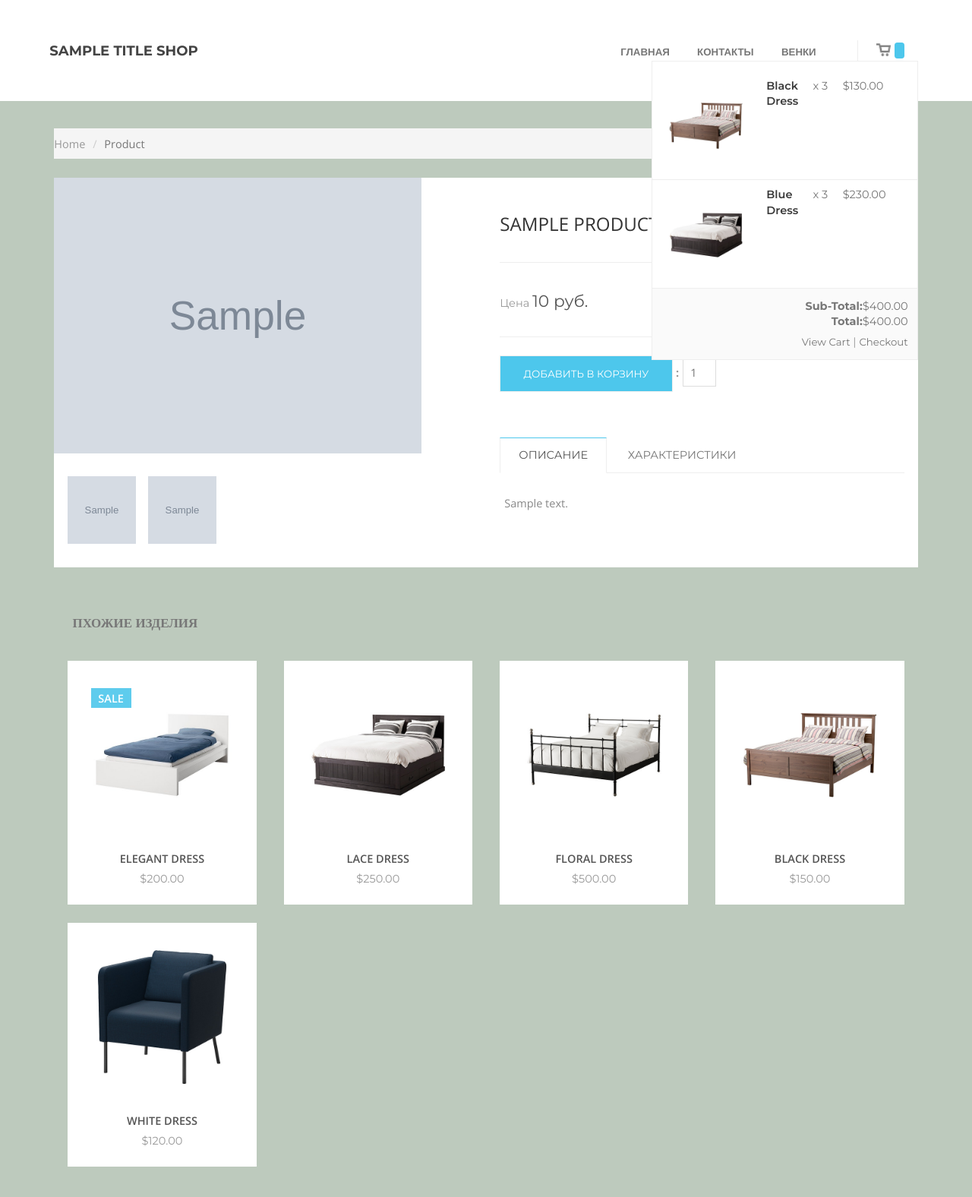
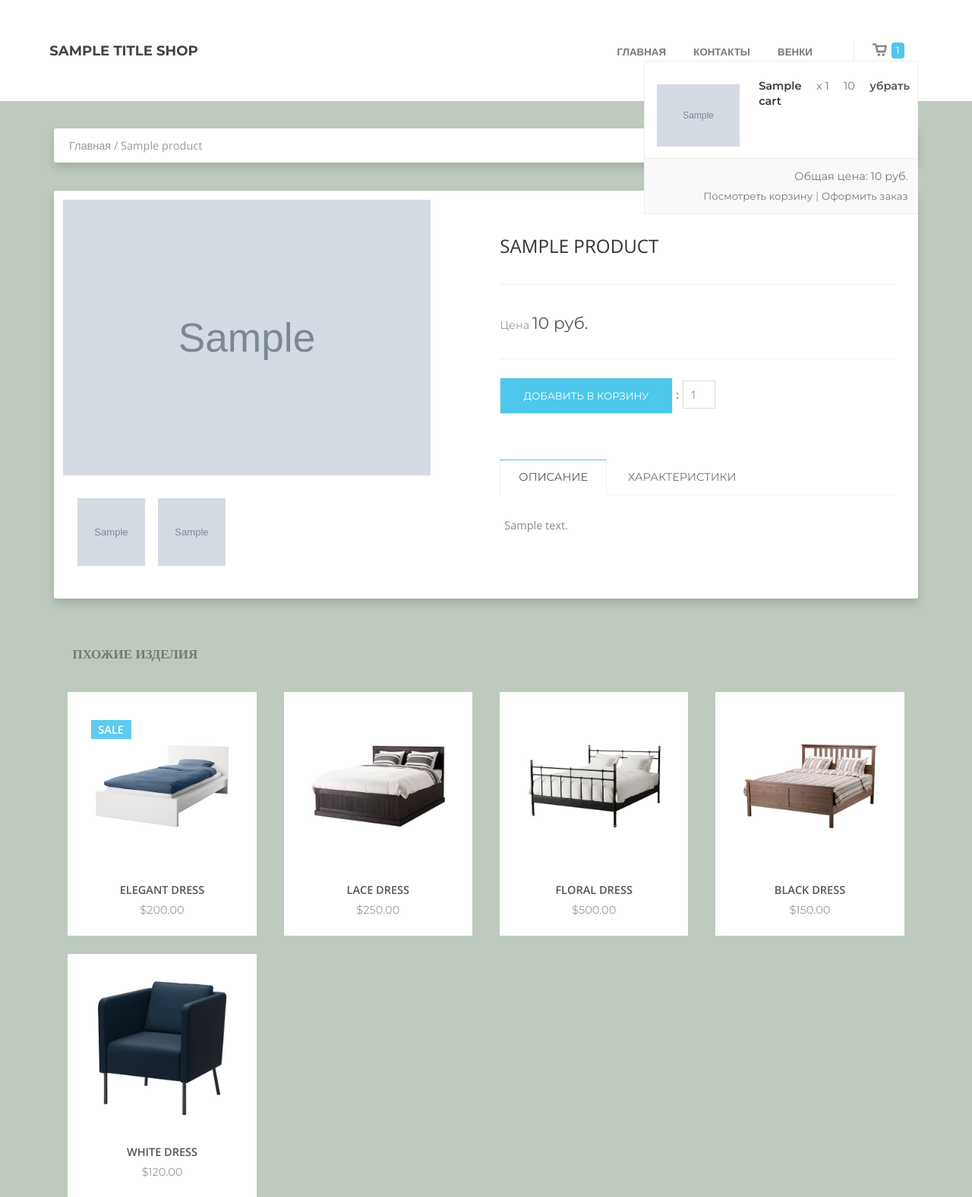
Before and after one commit to arzaev/shop_business, a Django app: template ritualkrsk/shop/templates/product_detail.html in a window 1280 px wide, after a click that opens the changed part. Shown: the top 1576 px of the page at 76% size. Run offline with Django 3.2, Linux system fonts and the light colour scheme; the template is opened without the code that fills it: most values are stand-ins (such as "Sample title", 1, 10 or a date in 2020); grey boxes marked "Sample" are stand-in pictures; some libraries are stand-ins or nearby versions.

Commit message:
update cart

```diff
--- a/ritualkrsk/ritualkrsk/settings.py
+++ b/ritualkrsk/ritualkrsk/settings.py
@@ -16,6 +16,8 @@ import os
 
 # Build paths inside the project like this: BASE_DIR / 'subdir'.
 BASE_DIR = Path(__file__).resolve().parent.parent
+
+CART_SESSION_ID = 'cart'
 
 
 # Quick-start development settings - unsuitable for production
--- a/ritualkrsk/shop/admin.py
+++ b/ritualkrsk/shop/admin.py
@@ -1,6 +1,8 @@
 from django.contrib import admin
+from .models import Product, ProductCategory, ProductSubCategory, ProductPhoto
+from ritualkrsk import config
 
-from .models import Product, ProductCategory, ProductSubCategory, ProductPhoto
+admin.site.site_header = "Shop admin"
 
 
 class ProductPhotoInline(admin.StackedInline):
--- a/ritualkrsk/shop/templates/base.html
+++ b/ritualkrsk/shop/templates/base.html
@@ -16,7 +16,7 @@
 	<title>{{ title_shop }}</title>
 </head>
 <body>
-<div class="page-container">
+<div class="page-container" style="background:{{ BG_COLOR}};">
     <div class="header">
 			<nav class="navbar container">
 
@@ -44,42 +44,34 @@
 
                     <ul class="nav navbar-right cart">
                       <li class="dropdown">
-					<a href="cart.html" class="dropdown-toggle" data-toggle="dropdown"><span></span></a>
+					<a href="cart.html" class="dropdown-toggle" data-toggle="dropdown"><span>{{ cart|length }}</span></a>
 					<div class="cart-info dropdown-menu">
 						<table class="table">
 							<thead>
 							</thead>
 							<tbody>
+								{% for pr in cart %}
 								<tr>
-									<td class="image"><img alt="IMAGE" class="img-responsive" src="products/dress33.jpg"></td>
-									<td class="name"><a href="project.html">Black Dress</a></td>
-									<td class="quantity">x&nbsp;3</td>
-									<td class="total">$130.00</td>
-									<td class="remove"><img src="image/remove-small.png" alt="Remove" title="Remove"></td>
+									<td class="image"><img alt="IMAGE" class="img-responsive" src="{{ pr.image }}"></td>
+									<td class="name"><a href="/{{ pr.id }}/">{{ pr.name }}</a></td>
+									<td class="quantity">x&nbsp;{{ pr.count }}</td>
+									<td class="total">{{ pr.price }}</td>
+									<td class="remove"><a onclick="removeCart('{{ pr.id }}');" href="">убрать</a></td>
 								</tr>
-								<tr>
-									<td class="image"><img alt="IMAGE" class="img-responsive" src="products/dress11.jpg"></td>
-									<td class="name"><a href="project.html">Blue Dress</a></td>
-									<td class="quantity">x&nbsp;3</td>
-									<td class="total">$230.00</td>
-									<td class="remove"><img src="image/remove-small.png" alt="Remove" title="Remove"></td>
-								</tr>
+								{% endfor %}
 							</tbody>
 						</table>
 						<div class="cart-total">
+							<input type="hidden" id="csrf" value="{{ csrf_token }}">
 						  <table>
 							 <tbody>
 								<tr>
-								  <td><b>Sub-Total:</b></td>
-								  <td>$400.00</td>
-								</tr>
-								<tr>
-								  <td><b>Total:</b></td>
-								  <td>$400.00</td>
+								  <td>Общая цена:&nbsp;</td>
+								  <td>{{ general_price }} руб.</td>
 								</tr>
 							</tbody>
 						  </table>
-						  <div class="checkout"><a href="cart.html" class="ajax_right">View Cart</a> | <a href="checkout.html" class="ajax_right">Checkout</a></div>
+						  <div class="checkout"><a href="cart.html" class="ajax_right">Посмотреть корзину</a> | <a href="checkout.html" class="ajax_right">Оформить заказ</a></div>
 						</div>
 					</div>
 			      </li>
@@ -140,6 +132,7 @@
 <script type="text/javascript" src="{% static 'js/camera.js' %}"></script>
 <script type="text/javascript" src="{% static 'js/sapphire.js' %}"></script>
 <script type="text/javascript" src="{% static 'js/cloud-zoom.1.0.3.js' %}"></script>
+<script type="text/javascript" src="{% static 'js/cart.js' %}"></script>
 <script>
 		$(document).ready( function()
 		{
--- a/ritualkrsk/shop/templates/pagination.html
+++ b/ritualkrsk/shop/templates/pagination.html
@@ -1,4 +1,4 @@
-<ul class="pagination">
+<ul class="pagination ">
     {% if page_obj.has_previous %}
         {% if page_obj.number|add:'-3' > 1 %}
             <li class="pagination__item">
--- a/ritualkrsk/shop/templates/product_detail.html
+++ b/ritualkrsk/shop/templates/product_detail.html
@@ -2,12 +2,11 @@
 {% load static %}
 {% block content %}
 <div class="container">
-		    <ul class="breadcrumb prod">
-			    <li><a href="index.html">Home</a> <span class="divider"></span></li>
-				<li class="active">Product</li>
+		    <ul class="breadcrumb prod shadow p-3 mb-5 bg-white rounded">
+			    <li><a href="{% url 'home' %}"> &nbsp;&nbsp;Главная</a> <span class="divider"> /</span> {{ product.name }}</li>
 		    </ul>
 
-		<div class="row product-info">
+		<div class="row product-info shadow p-3 mb-5 bg-white rounded">
 		    <div class="col-md-6">
 
 				<div class="image"><a class="cloud-zoom" rel="adjustX: 0, adjustY:0" id='zoom1' href="#" title="Nano"><img src="{{ product.main_image.url }}" title="Nano" alt="Nano" id="image" /></a></div>
@@ -33,8 +32,9 @@
 					<div class="line"></div>
 
 					<form class="form-inline">
-						<button class="btn btn-primary" type="button">Добавить в корзину</button>
-						<label>:</label> <input type="text" placeholder="1" class="col-md-1">
+						<button class="btn btn-primary" type="button" onclick="addCart();">Добавить в корзину</button>
+						<input type="hidden" id="idProduct" value="{{ product.id }}">
+						<label>:</label> <input type="text" placeholder="1" class="col-md-1" id="countProduct" value="1">
 					</form>
 
 					<div class="tabs">
@@ -165,6 +165,7 @@
 <script type="text/javascript" src="{% static 'js/camera.js' %}"></script>
 <script type="text/javascript" src="{% static 'js/sapphire.js' %}"></script>
 <script type="text/javascript" src="{% static 'js/cloud-zoom.1.0.3.js' %}"></script>
+<script type="text/javascript" src="{% static 'js/cart.js' %}"></script>
 <script>
 $.fn.CloudZoom.defaults = {
 	zoomWidth:"auto",
--- a/ritualkrsk/shop/urls.py
+++ b/ritualkrsk/shop/urls.py
@@ -5,5 +5,7 @@ from . import views
 urlpatterns = [
     path(r'', views.ProductListView.as_view(), name='home'),
     path('filter/', views.FilterProductListView.as_view(), name='filter'),
-    path('<int:pk>/', views.ProductDetailView.as_view())
+    path('<int:pk>/', views.ProductDetailView.as_view()),
+    path('add_product/', views.add_product_to_cart, name="add_product_to_cart"),
+    path('remove_product/', views.remove_product_from_cart, name="remove_product_from_cart"),
 ]
--- a/ritualkrsk/static/css/style.css
+++ b/ritualkrsk/static/css/style.css
@@ -3014,3 +3014,76 @@ ul.autocomplete li img
 .dropdown-submenu>a:after{display:block;content:" ";float:right;width:0;height:0;border-color:transparent;border-style:solid;border-width:5px 0 5px 5px;border-left-color:#cccccc;margin-top:5px;margin-right:-10px;}
 .dropdown-submenu:hover>a:after{border-left-color:#ffffff;}
 .dropdown-submenu.pull-left{float:none;}.dropdown-submenu.pull-left>.dropdown-menu{left:-100%;margin-left:10px;-webkit-border-radius:6px 0 6px 6px;-moz-border-radius:6px 0 6px 6px;border-radius:6px 0 6px 6px;}
+
+element.style {
+}
+.p-3 {
+    padding: 1rem!important;
+}
+.mb-5, .my-5 {
+    margin-bottom: 3rem!important;
+}
+.shadow {
+    box-shadow: 0 .5rem 1rem rgba(0,0,0,.15)!important;
+}
+.rounded {
+    border-radius: .25rem!important;
+}
+.bg-white {
+    background-color: #fff!important;
+}
+*, ::after, ::before {
+    box-sizing: border-box;
+}
+user agent stylesheet
+div {
+    display: block;
+}
+
+.bd-example {
+    padding: 1.5rem;
+    margin-right: 0;
+    margin-left: 0;
+    border-width: .2rem;
+}
+
+.bd-example {
+    position: relative;
+    padding: 1rem;
+    margin: 1rem -15px 0;
+    border: solid #f7f7f9;
+    border-width: .2rem 0 0;
+}
+*, ::after, ::before {
+    box-sizing: border-box;
+}
+user agent stylesheet
+div {
+    display: block;
+}
+
+.qU9n4CQ {
+    font-family: futura-pt,sans-serif;
+    font-weight: 700;
+    font-size: 14px;
+    letter-spacing: .8px;
+    line-height: 20px;
+    color: #666;
+}
+
+._3J74XsK {
+    overflow: hidden;
+    height: 44px;
+    line-height: 22px;
+    word-wrap: break-word;
+}
+
+._3WEsAhb {
+    font-size: 10px;
+    letter-spacing: .5px;
+    line-height: 20px;
+    color: #2d2d2d;
+    display: block;
+    width: 100%;
+    height: 40px;
+    margin: 0 0 12px;
```
Also changed, not shown: ritualkrsk/shop/cart.py (added, +51 -0 lines), ritualkrsk/shop/templates/product_list.html (+14 -8 lines), ritualkrsk/shop/views.py (+41 -6 lines), ritualkrsk/static/js/cart.js (added, +37 -0 lines), sapphire-html/image/unnamed.png (added).
